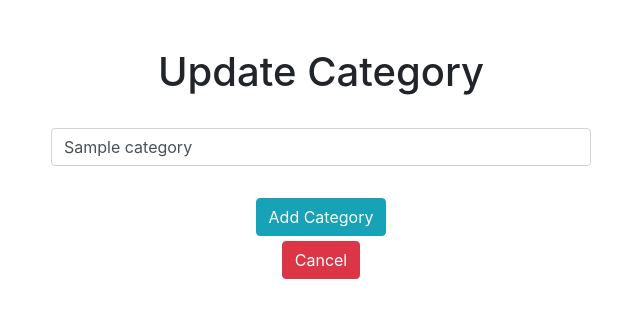
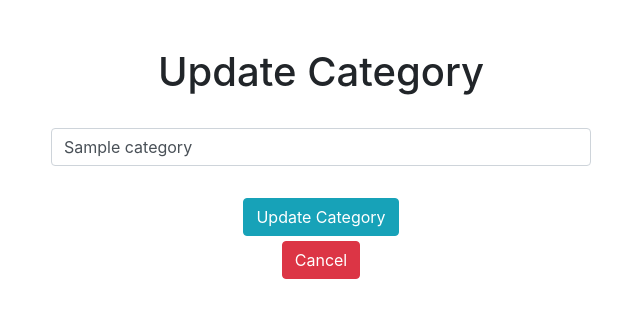
Before and after one commit to prime2911/liquor-store-ecommerce-website, a Flask app: page /update-category/1 in a window 1280 px wide. Shown: the top 318 px of the page, without its empty margins (319-959 px from the left). Run offline with Flask 2, Linux system fonts and the light colour scheme; the visitor is signed in with stand-in values (Sample User, id 1); tables that the repository leaves empty hold one stand-in row (values such as "Sample post"); some libraries are stand-ins or nearby versions.

Commit message:
Update update-category.html

```diff
--- a/shop/templates/products/update-category.html
+++ b/shop/templates/products/update-category.html
@@ -19,7 +19,7 @@
                 <form action="" method="POST">
                     <input type="text" name="category" class="form-control" value="{{to_update.name}}">
                     <br>
-                    <input type="submit" value="Add Category" class="btn btn-info mt-2">
+                    <input type="submit" value="Update Category" class="btn btn-info mt-2">
                 </form>
                 <a href="{{url_for('categories')}}" class="btn btn-danger" style="margin-top: 5px;">Cancel</a>
             </div>
```
